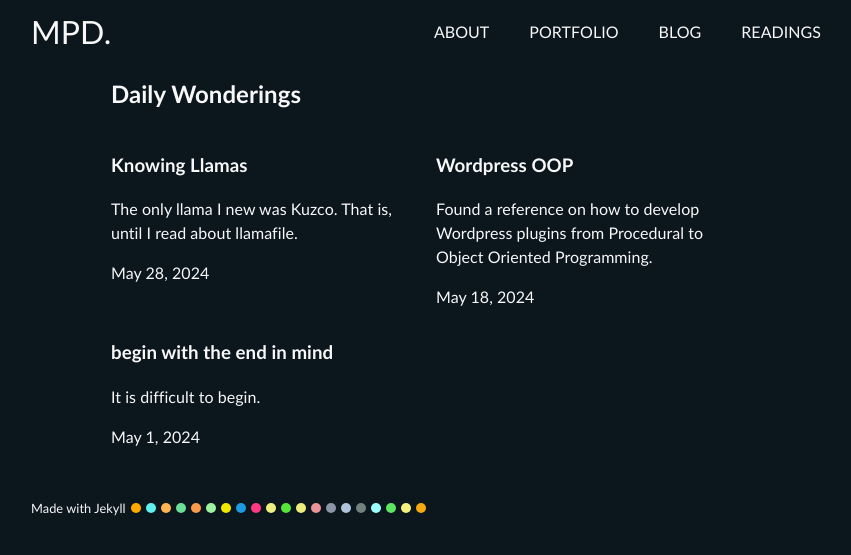
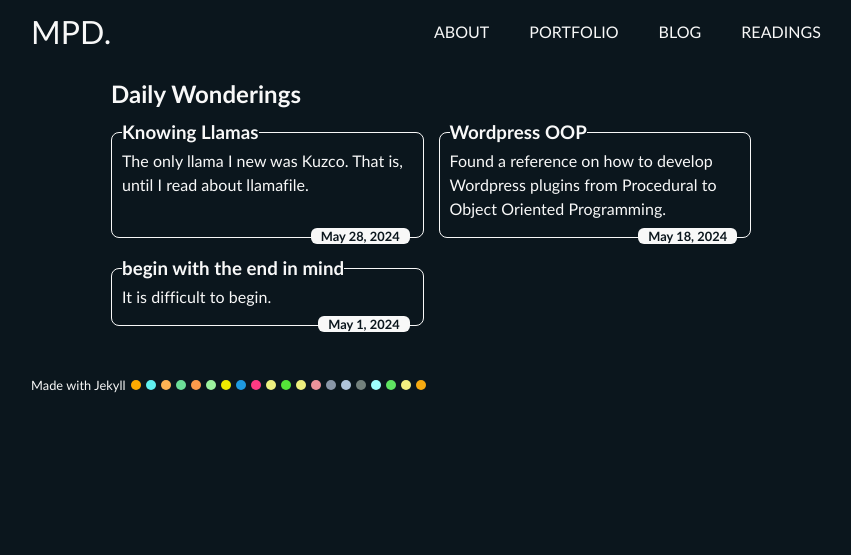
Before and after one commit to mpdagang/mpdagang.github.io, a Jekyll site: the page built from _pages/blog.html, in a window 1280 px wide. Shown: the top 555 px of the page, without its empty margins (209-1060 px from the left). Built offline with Jekyll 4.4.1, drawn with Linux system fonts in a browser that asks for light colours.

Commit message:
Add styling and effects on blog cards

```diff
--- a/_pages/blog.html
+++ b/_pages/blog.html
@@ -5,15 +5,15 @@ permalink: /blog/
 
 ---
 
-<article class="mp-con mp-w-m">
+<article class="mp-con mp-w-m p-blog">
   <h1>Daily Wonderings</h1>
 
     <div class="card-list">
       {% for post in site.posts %}
-        <div class="card-item">
-          <h3><a href="{{ post.url }}">{{ post.title }}</a></h3>
+        <div class="card-item blog-card">
+          <h3 class="blog-card-title"><a href="{{ post.url }}">{{ post.title }}</a></h3>
           {{ post.excerpt }}
-          {{ post.date | date: "%b %-d, %Y" }}
+          <div class="blog-card-date">{{ post.date | date: "%b %-d, %Y" }}</div>
         </div>
       {% endfor %}
     </div>
--- a/assets/styles/main.scss
+++ b/assets/styles/main.scss
@@ -242,13 +242,58 @@ footer {
 
 /*-- Blog*/
 
+.p-blog .card-list {
+  gap: 30px 15px;
+}
+
+.blog-card{
+  border: 1px solid var(--mp-c-fg);
+  border-radius: 8px;
+  padding: 0 10px 0;
+  position: relative;
+  transition: 0.3s;
+}
+
+.blog-card:hover{
+  color: var(--mp-c-lua-03);
+  border: 1px solid var(--mp-c-lua-03);
+  transform: rotateZ(-1deg) scale(1.05);
+}
+
+.blog-card-title {
+  position: absolute;
+  top: -1.8em;
+  background-color: var(--mp-c-bg);
+}
+
+.blog-card-date {
+  position: absolute;
+  bottom: -0.6em;
+  background-color: var(--mp-c-fg);
+  color: var(--mp-c-bg);
+  display: inline-block;
+  padding: 0 10px;
+  font-weight: 600;
+  line-height: 1.3;
+  font-size: 0.8em;
+  border-radius: 6px;
+  right: 1em;
+  transition: 0.3s;
+}
+
+
+.blog-card:hover .blog-card-date{
+  background-color: var(--mp-c-lua-03);
+}
+
 .post-title{
-  color: var(--mp-c-lua-08);
+  color: var(--mp-c-lua-03);
 }
 
 .post-date {
   display: inline-block;
-  background-color: var(--mp-c-lua-14);
+  background-color: var(--mp-c-lua-03);
+  color: var(--mp-c-bg);
   padding: 0 6px;
   font-size: 0.8em;
   font-style: italic;
```
